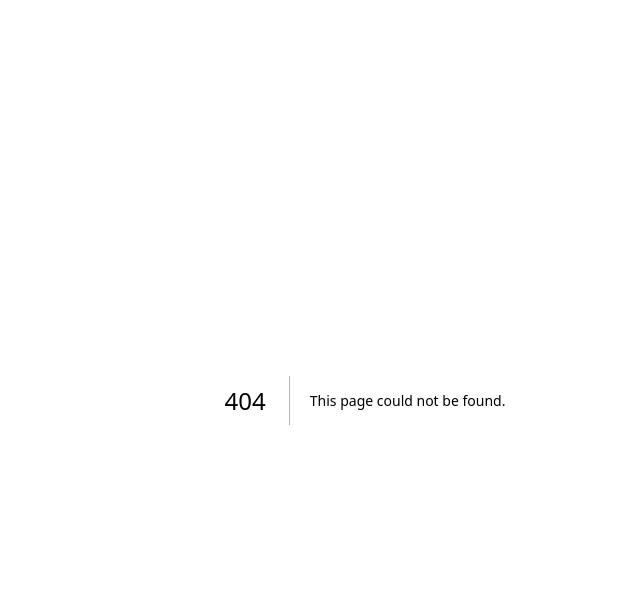
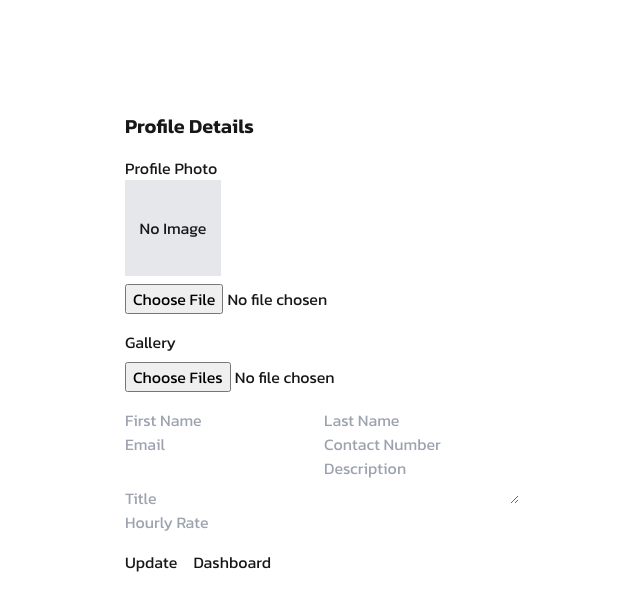
Before and after one commit to codezelat/book-me-pro-active, a Next.js app: page /dashboard/profile in a window 1280 px wide. Before the commit this address had no page. Shown: the top 610 px of the page, without its empty margins (275-915 px from the left). Built offline with nearby package versions, Linux system fonts and the light colour scheme.

Commit message:
profile page added

```diff
--- a/app/ProfileEditComponent/page.js
+++ b/app/dashboard/profile/page.js
@@ -1,7 +1,7 @@
 "use client";
 import ProfileEditComponent from "@/components/ProfileEditComponent/page";
 
-export default function ProfileUpdate() {
+export default function Profile() {
   return (
     <section>
       <div className="container mx-auto my-24 ">
--- a/components/MainGrid.js
+++ b/components/MainGrid.js
@@ -4,7 +4,7 @@ import Box from '@mui/material/Box';
 import Stack from '@mui/material/Stack';
 import Typography from '@mui/material/Typography';
 import Copyright from '../app/internals/components/copyright';
-import ChartUserByCountry from './ChartUserByCountry';
+import BookingRequestStats from './BookingRequestStats';
 import CustomizedTreeView from './CustomizedTreeView';
 import CustomizedDataGrid from './CustomizedDataGrid';
 import HighlightedCard from './HighlightedCard';
@@ -68,7 +68,7 @@ export default function MainGrid() {
         </Grid>
         <Grid size={{ xs: 12, md: 6 }}>
           {/* <SessionsChart /> */}
-          <ChartUserByCountry />
+          <BookingRequestStats />
         </Grid>
         <Grid size={{ xs: 12, md: 6 }}>
           {/* <PageViewsBarChart /> */}
@@ -82,12 +82,12 @@ export default function MainGrid() {
         <Grid size={{ xs: 12, lg: 9 }}>
           <CustomizedDataGrid />
         </Grid>
-        <Grid size={{ xs: 12, lg: 3 }}>
-          <Stack gap={2} direction={{ xs: 'column', sm: 'row', lg: 'column' }}>
+        {/* <Grid size={{ xs: 12, lg: 3 }}>
+          <Stack gap={2} direction={{ xs: 'column', sm: 'row', lg: 'column' }}> */}
             {/* <CustomizedTreeView />
             <ChartUserByCountry /> */}
-          </Stack>
-        </Grid>
+          {/* </Stack>
+        </Grid> */}
       </Grid>
 
       {/* <Copyright sx={{ my: 4 }} /> */}
--- a/components/OptionsMenu.js
+++ b/components/OptionsMenu.js
@@ -1,3 +1,5 @@
+'use client';
+
 import * as React from "react";
 import { styled } from "@mui/material/styles";
 import Divider, { dividerClasses } from "@mui/material/Divider";
@@ -11,6 +13,7 @@ import LogoutRoundedIcon from "@mui/icons-material/LogoutRounded";
 import MoreVertRoundedIcon from "@mui/icons-material/MoreVertRounded";
 import { signOut } from "next-auth/react";
 import MenuButton from "./MenuButton";
+import { useRouter } from "next/navigation";
 
 const MenuItem = styled(MuiMenuItem)({
   margin: "2px 0",
@@ -19,15 +22,25 @@ const MenuItem = styled(MuiMenuItem)({
 const handleLogout = async () => {
   await signOut({ redirect: true, callbackUrl: "/" });
 };
+
 export default function OptionsMenu({ onProfileClick }) {
   const [anchorEl, setAnchorEl] = React.useState(null);
   const open = Boolean(anchorEl);
+  const router = useRouter();
+
   const handleClick = (event) => {
     setAnchorEl(event.currentTarget);
   };
+
   const handleClose = () => {
     setAnchorEl(null);
   };
+
+  const handleProfileClick = () => {
+    router.push('/dashboard/profile');
+    handleClose();
+  };
+
   return (
     <React.Fragment>
       <MenuButton
@@ -57,17 +70,8 @@ export default function OptionsMenu({ onProfileClick }) {
           },
         }}
       >
-        {/* Call onProfileClick when Profile is clicked */}
-        <MenuItem
-          onClick={() => {
-            if (onProfileClick) {
-              onProfileClick(); // Trigger the profile click action
-            }
-          }}
-        >
-          Profile
-        </MenuItem>
-        <MenuItem onClick={handleClose}>Profile</MenuItem>
+        {/* Call handleProfileClick when Profile is clicked */}
+        <MenuItem onClick={handleProfileClick}>Profile</MenuItem>
         <MenuItem onClick={handleClose}>My account</MenuItem>
         <Divider />
         <MenuItem onClick={handleClose}>Add another account</MenuItem>
--- a/components/ProfileEditComponent/page.js
+++ b/components/ProfileEditComponent/page.js
@@ -1,8 +1,11 @@
 "use client";
 import React, { useState } from "react";
 import Image from "next/image";
+import { useRouter } from "next/navigation";
 
 const ProfileEditComponent = ({ coachData = {}, onUpdateSuccess }) => {
+  const router = useRouter(); // Add the useRouter hook here
+
   const [profilePhoto, setProfilePhoto] = useState(coachData.image || "");
   const [gallery, setGallery] = useState(coachData.gallery || []);
   const [firstName, setFirstName] = useState(coachData.firstName || "");
@@ -13,7 +16,7 @@ const ProfileEditComponent = ({ coachData = {}, onUpdateSuccess }) => {
   const [description, setDescription] = useState(coachData.description || "");
   const [hourlyRate, setHourlyRate] = useState(coachData.hourlyRate || "");
 
-  const [statusMessage, setStatusMessage] = useState(""); // State for success/error message
+  const [statusMessage, setStatusMessage] = useState(""); // Success/Error message state
 
   const handleProfilePhotoChange = (e) => {
     setProfilePhoto(e.target.files[0]);
@@ -30,7 +33,7 @@ const ProfileEditComponent = ({ coachData = {}, onUpdateSuccess }) => {
 
   const handleUpdate = async (e) => {
     e.preventDefault();
-    setStatusMessage(""); // Reset the status message
+    setStatusMessage("");
 
     const formData = new FormData();
     formData.append("profilePhoto", profilePhoto);
@@ -50,13 +53,13 @@ const ProfileEditComponent = ({ coachData = {}, onUpdateSuccess }) => {
       });
 
       if (res.ok) {
-        setStatusMessage("Profile updated successfully!"); // Set success message
-        onUpdateSuccess(); // Refresh data in the dashboard and profile page
+        setStatusMessage("Profile updated successfully!");
+        onUpdateSuccess(); // Refresh parent component data
       } else {
-        setStatusMessage("Failed to update profile. Please try again."); // Set error message if response is not OK
+        setStatusMessage("Failed to update profile. Please try again.");
       }
     } catch (error) {
-      setStatusMessage("An error occurred. Please try again."); // Set error message if fetch fails
+      setStatusMessage("An error occurred. Please try again.");
     }
   };
 
@@ -65,28 +68,32 @@ const ProfileEditComponent = ({ coachData = {}, onUpdateSuccess }) => {
       <h2 className="text-xl font-semibold mb-4">Profile Details</h2>
 
       {/* Display Status Message */}
-      {statusMessage && <p className="text-center text-green-500 mb-4">{statusMessage}</p>}
+      {statusMessage && (
+        <p className={`text-center ${statusMessage.includes("successfully") ? "text-green-500" : "text-red-500"} mb-4`}>
+          {statusMessage}
+        </p>
+      )}
 
       {/* Profile Photo Section */}
       <div className="mb-4">
         <label>Profile Photo</label>
-        <div className="relative w-24 h-24">
+        <div className="relative w-24 h-24 mb-2">
           {profilePhoto ? (
-            <Image src={URL.createObjectURL(profilePhoto)} alt="Profile Photo" layout="fill" />
+            <Image src={URL.createObjectURL(profilePhoto)} alt="Profile Photo" layout="fill" objectFit="cover" />
           ) : (
             <div className="w-24 h-24 bg-gray-200 flex items-center justify-center">No Image</div>
           )}
-          <input type="file" onChange={handleProfilePhotoChange} className="mt-2" />
         </div>
+        <input type="file" onChange={handleProfilePhotoChange} />
       </div>
 
       {/* Gallery Section */}
       <div className="mb-4">
-        <label>Gallery Section</label>
+        <label>Gallery</label>
         <div className="flex space-x-2">
           {gallery.map((image, index) => (
             <div key={index} className="relative w-24 h-24">
-              <Image src={URL.createObjectURL(image)} alt="Gallery Image" layout="fill" />
+              <Image src={URL.createObjectURL(image)} alt="Gallery Image" layout="fill" objectFit="cover" />
               <button onClick={() => removeGalleryImage(index)} className="absolute top-0 right-0 bg-red-500 text-white p-1">X</button>
             </div>
           ))}
@@ -103,8 +110,17 @@ const ProfileEditComponent = ({ coachData = {}, onUpdateSuccess }) => {
       <textarea value={description} onChange={(e) => setDescription(e.target.value)} placeholder="Description" className="input" />
       <input type="number" value={hourlyRate} onChange={(e) => setHourlyRate(e.target.value)} placeholder="Hourly Rate" className="input" />
 
-      {/* Update Button */}
-      <button type="submit" className="btn-primary">Update</button>
+      {/* Update and Dashboard Buttons */}
+      <div className="flex space-x-4 mt-4">
+        <button type="submit" className="btn-primary">Update</button>
+        <button
+          type="button"
+          onClick={() => router.push('/dashboard/profile', { scroll: false })}
+          className="btn-secondary"
+        >
+          Dashboard
+        </button>
+      </div>
     </form>
   );
 };
```
Also changed, not shown: app/App.js (added), components/BookingRequestStats.js (renamed from components/ChartUserbyCountry.js).
